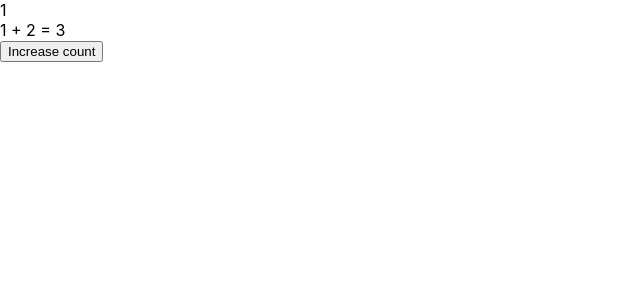
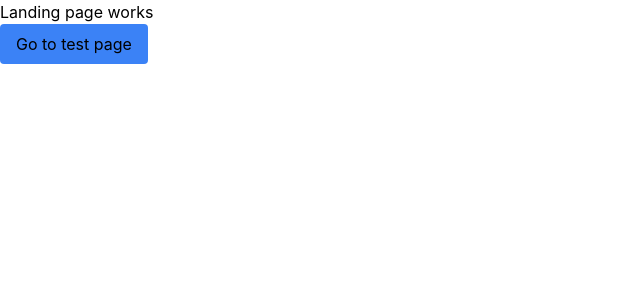
Before and after one commit to Kutaiba-Nezar-Kashmar/Couch_Potatoes, a React (Create React App) app in the folder src/Web/couch-potatoes-web-app/: page / in a window 1280 px wide. Shown: the top 300 px of the page, without its empty margins (0-640 px from the left). Built offline with nearby package versions, Linux system fonts and the light colour scheme; no server answers; the HTML template or start-up script is replaced by a standard one.

Commit message:
Added react-router-dom as dependency, setup routing skeleton, added tailwindcss

```diff
--- a/src/Web/couch-potatoes-web-app/package.json
+++ b/src/Web/couch-potatoes-web-app/package.json
@@ -40,5 +40,8 @@
       "last 1 firefox version",
       "last 1 safari version"
     ]
+  },
+  "devDependencies": {
+    "tailwindcss": "^3.3.1"
   }
 }
--- a/src/Web/couch-potatoes-web-app/src/App.tsx
+++ b/src/Web/couch-potatoes-web-app/src/App.tsx
@@ -1,10 +1,13 @@
 import React from "react";
-import SampleComponent from "./components/SampleComponent";
+import {createBrowserRouter, RouterProvider} from "react-router-dom";
+import routes from "./routes"
+
+const router = createBrowserRouter(routes);
 
 const App = () => {
     return (
         <>
-            <SampleComponent startCount={1}></SampleComponent>
+            <RouterProvider router={router}/>
         </>
     );
 };
--- a/src/Web/couch-potatoes-web-app/src/index.css
+++ b/src/Web/couch-potatoes-web-app/src/index.css
@@ -1,3 +1,7 @@
+@tailwind base;
+@tailwind components;
+@tailwind utilities;
+
 body {
   margin: 0;
   font-family: -apple-system, BlinkMacSystemFont, 'Segoe UI', 'Roboto', 'Oxygen',
--- /dev/null
+++ b/src/Web/couch-potatoes-web-app/src/pages/LandingPage.tsx
@@ -0,0 +1,25 @@
+import React from "react";
+import {useNavigate} from "react-router-dom";
+
+const LandingPage = () => {
+    const navigate = useNavigate();
+    const TEST_PAGE_URL = "/test";
+
+    function navigateToTestPage() {
+        navigate(TEST_PAGE_URL);
+    }
+
+    return (
+        <>
+            <div>Landing page works</div>
+
+            <button
+                className="transition ease-in-out delay-150 bg-blue-500 hover:-translate-y-1 hover:scale-110 hover:bg-indigo-500 duration-300 rounded px-4 py-2"
+                onClick={navigateToTestPage}>
+                Go to test page
+            </button>
+        </>
+    )
+};
+
+export default LandingPage;
--- /dev/null
+++ b/src/Web/couch-potatoes-web-app/src/pages/TestPage.tsx
@@ -0,0 +1,13 @@
+import React from "react";
+import SampleComponent from "../components/SampleComponent";
+
+const TestPage = () => {
+    return (
+        <>
+            <div>Test page works</div>
+            <SampleComponent startCount={1}/>
+        </>
+    )
+};
+
+export default TestPage;
--- /dev/null
+++ b/src/Web/couch-potatoes-web-app/src/routes.tsx
@@ -0,0 +1,16 @@
+import {RouteObject} from "react-router-dom";
+import LandingPage from "./pages/LandingPage";
+import TestPage from "./pages/TestPage";
+
+const routes: RouteObject[] = [
+    {
+        path: "/",
+        element: <LandingPage/>
+    },
+    {
+        path: "/test",
+        element: <TestPage/>
+    },
+];
+
+export default routes;
```
